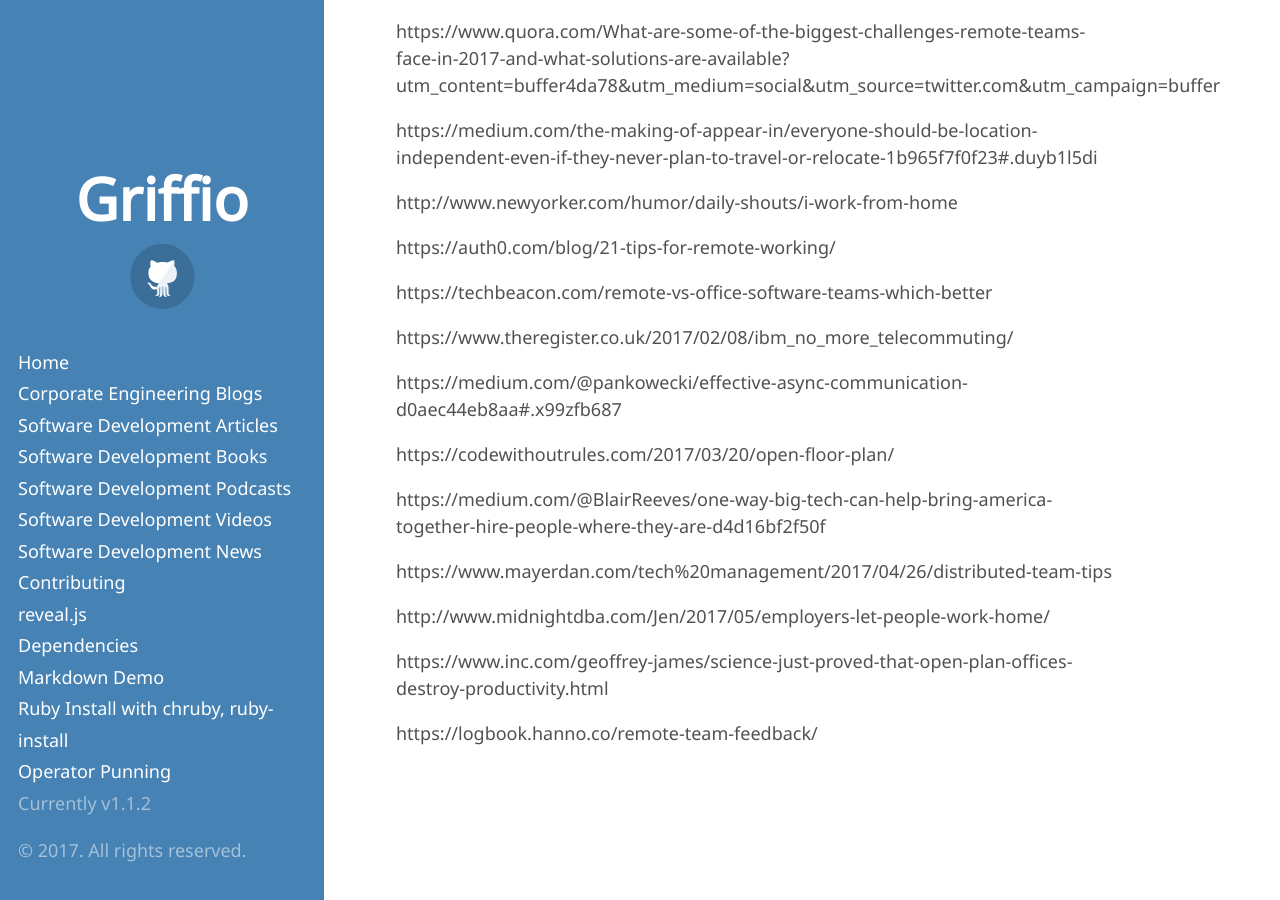
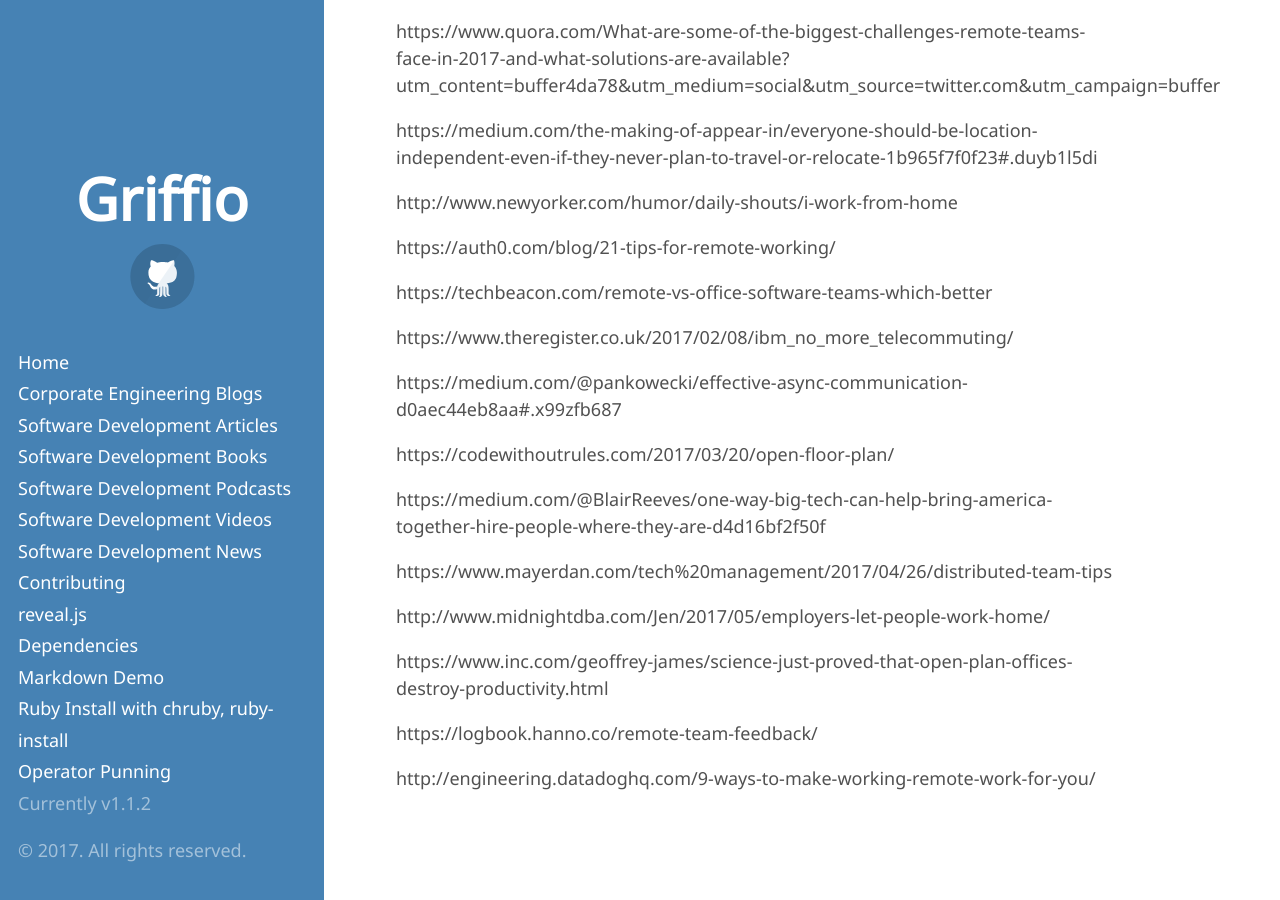
Before and after one commit to griffio/griffio.github.io, a Jekyll site: the page built from distributed_and_remote.md, in a window 1280 px wide and 900 px high, scrolled down 5544 px. Built offline with Jekyll 4.4.1, drawn with Linux system fonts in a browser that asks for light colours; some web fonts are replaced; our own code applies the rules of GitHub Pages for plain Markdown files; some of the changed lines change nothing that is shown.

Commit message:
Update distributed_and_remote.md

```diff
--- a/distributed_and_remote.md
+++ b/distributed_and_remote.md
@@ -233,3 +233,5 @@
 https://www.inc.com/geoffrey-james/science-just-proved-that-open-plan-offices-destroy-productivity.html
 
 https://logbook.hanno.co/remote-team-feedback/
+
+http://engineering.datadoghq.com/9-ways-to-make-working-remote-work-for-you/
```
